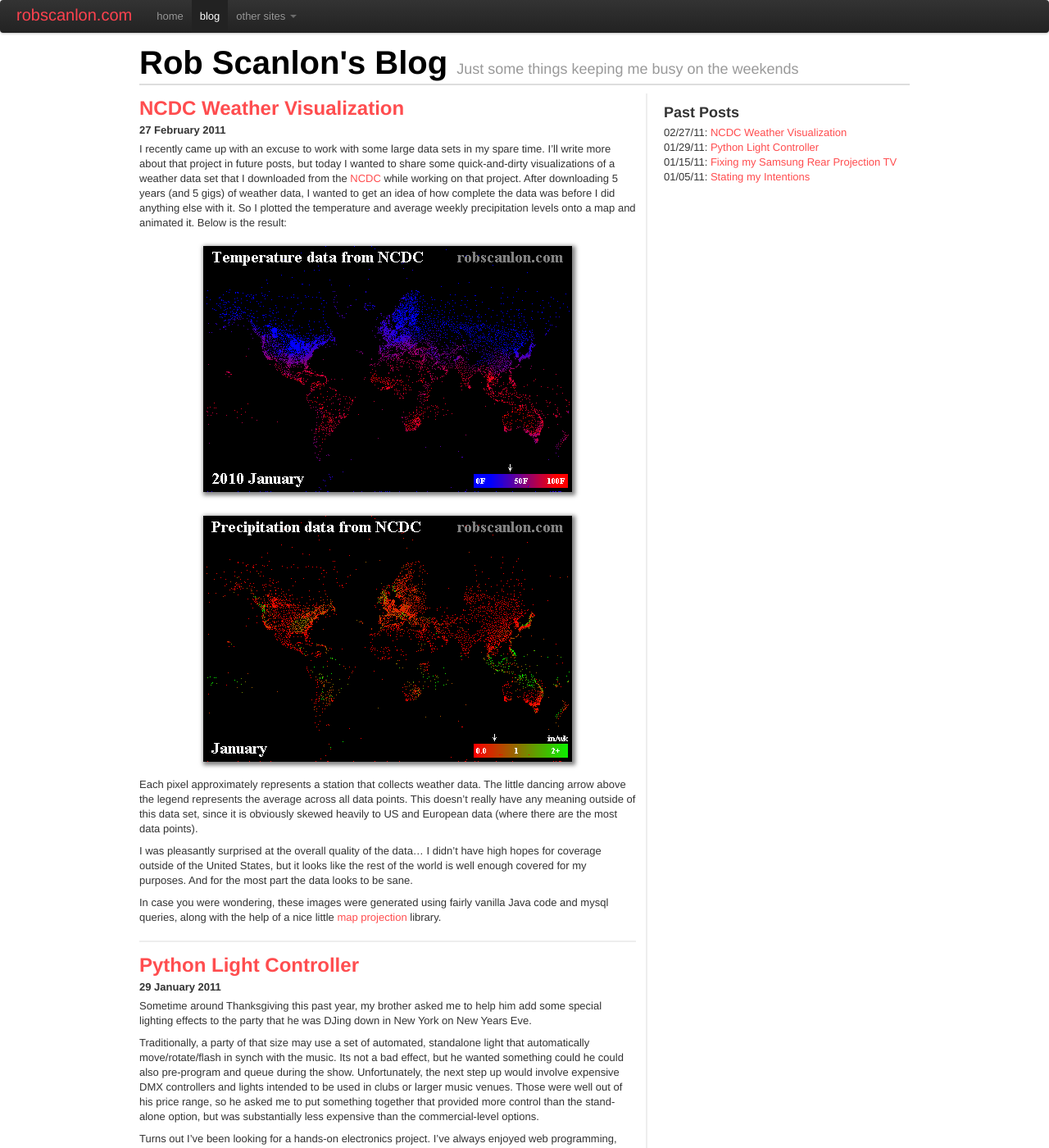
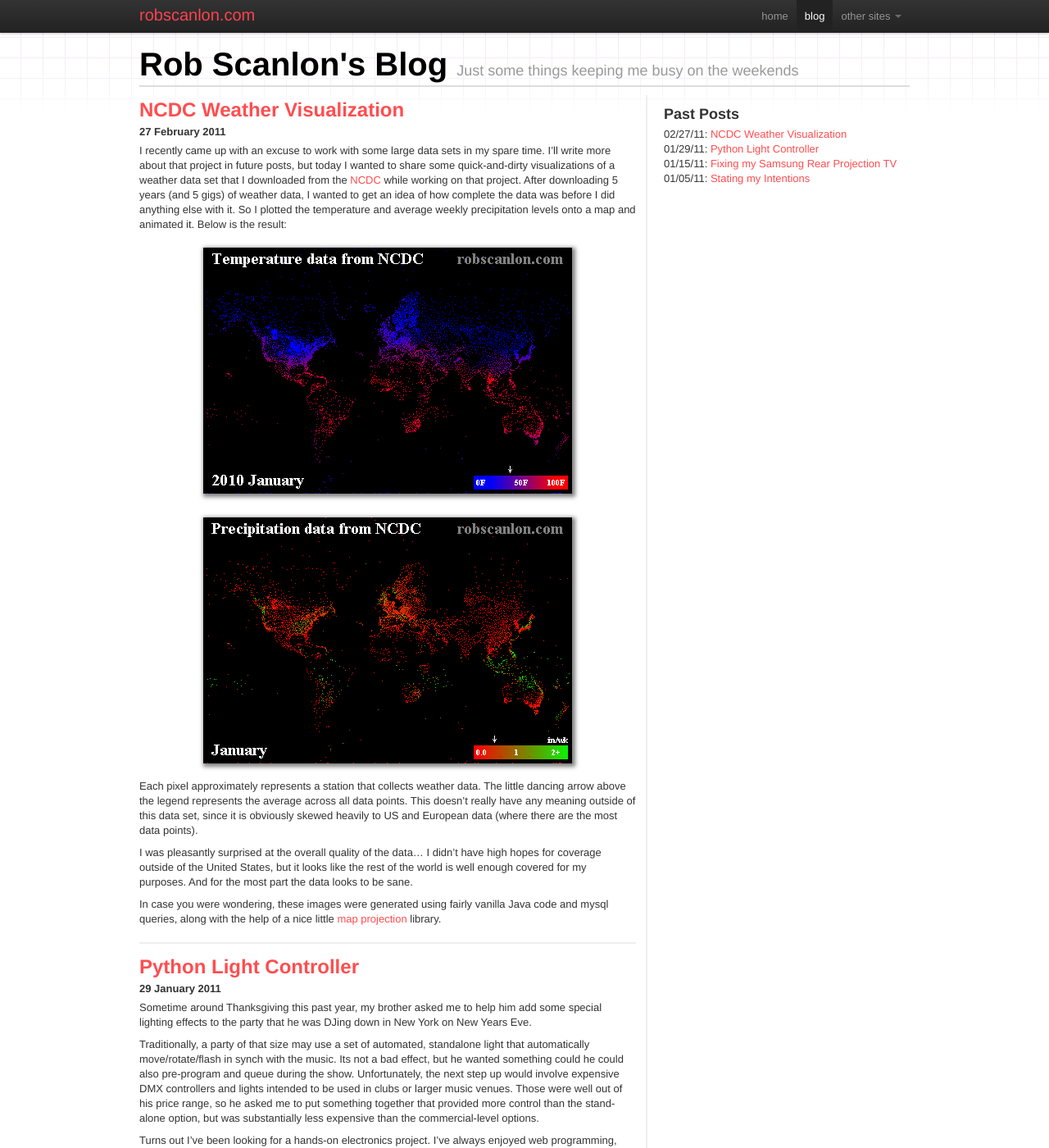
Before and after one commit to arscan/arscan.github.com, a Jekyll site: the page built from blog/index.html, in a window 1280 px wide and 1400 px high. Shown: the whole window at 82% size. Built offline with Jekyll 4.4.1, drawn with Linux system fonts in a browser that asks for light colours; nearby versions of some CDN libraries.

Commit message:
Tweaks to the layout of the blog page

```diff
--- a/_layouts/blog.html
+++ b/_layouts/blog.html
@@ -27,13 +27,13 @@
     </head>
 
     <body>
-        <div class="navbar">
+        <div class="navbar navbar-fixed-top">
 
             <div class="navbar-inner">
                 <div class="container">
 
                     <a class="brand" href="/">robscanlon.com</a>
-                    <ul class="nav">
+                    <ul class="nav pull-right">
                         <li><a href="/">home</a></li>
                         <li class="active"><a href="/blog">blog</a></li>
                         <li class="dropdown" id="menu1">
--- a/css/blog.css
+++ b/css/blog.css
@@ -1,3 +1,8 @@
+body {
+    background: url(/images/blogbackground.png) repeat-x;
+    margin-top:60px;
+
+}
 h1 {
     font-size:40px;
 }
```
Also changed, not shown: images/blogbackground.png (added).
